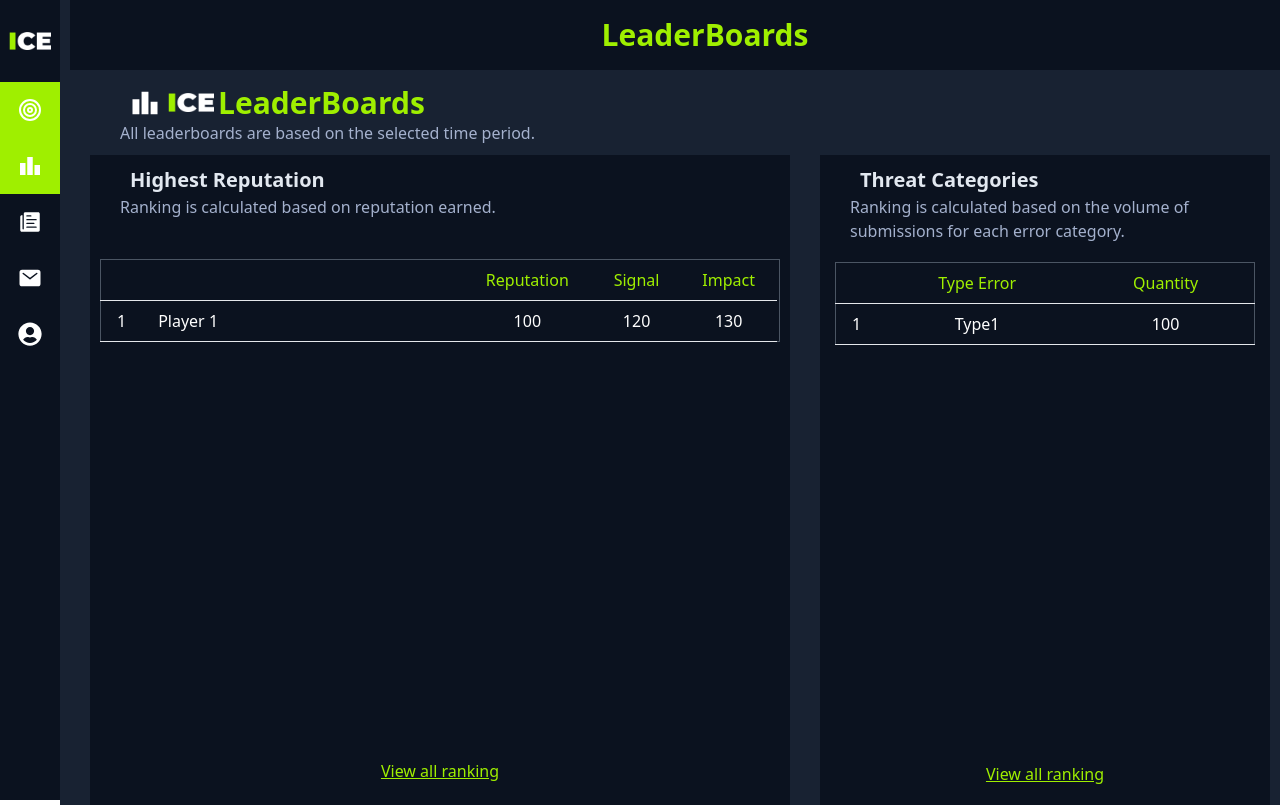
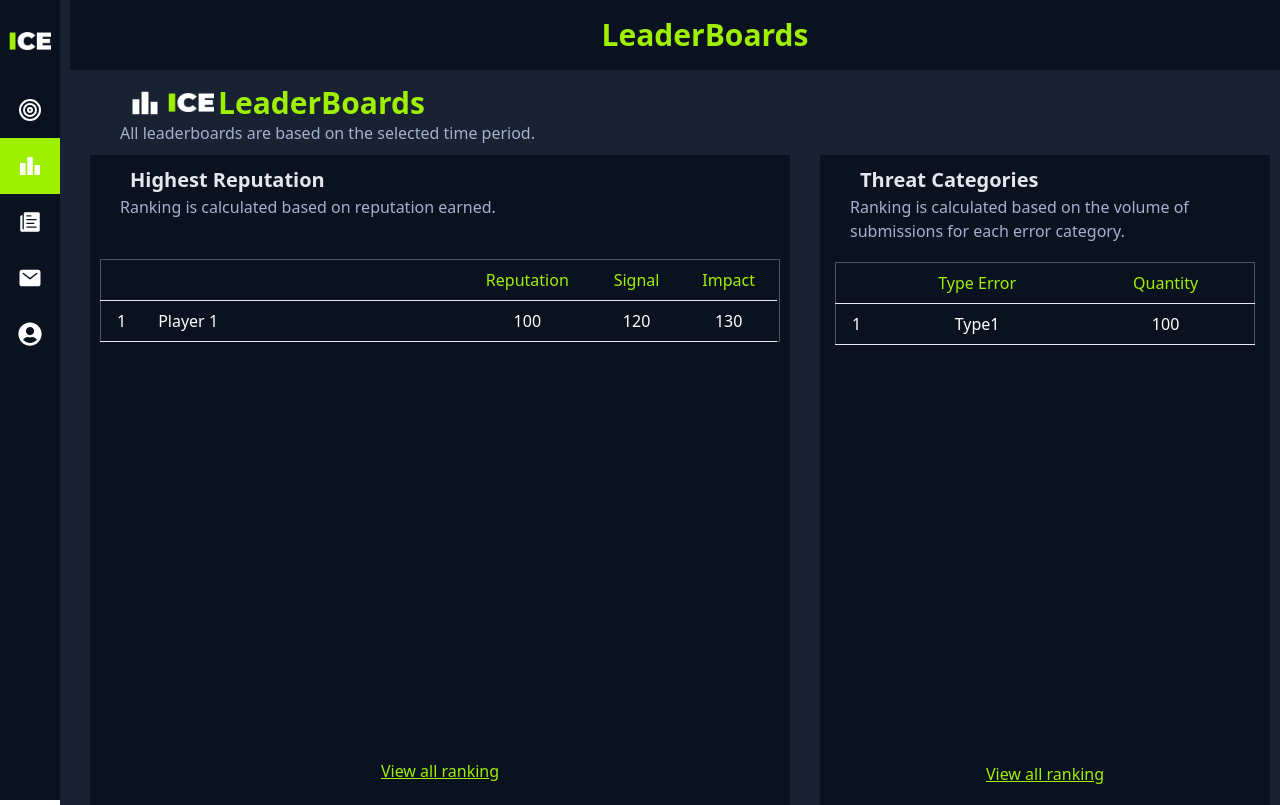
Before and after one commit to dinh-namle/ICE-INT3306-8, a React (Vite) app: page /leaderboard in a window 1280 px wide. Built offline with nearby package versions, Linux system fonts and the light colour scheme.

Commit message:
fix SideBar

```diff
--- a/src/components/SideBar.tsx
+++ b/src/components/SideBar.tsx
@@ -21,7 +21,7 @@ const SideBar: React.FC = () => {
     <div style={sidebarStyle} className="flex flex-col bg-main1-1 h-dvh w-[60px] items-center">
       <img src="/ICE.png" alt="logo_ice" className="h-[18px] object-contain my-8"/>
       <div className="flex flex-col w-full">
-        <Link className={`py-4 ${location.pathname ==="/programs"? "bg-main2-1" : "bg-main1-1"} bg-main2-1 w-full flex flex-col items-center`} to={"/programs"}>
+        <Link className={`py-4 ${location.pathname ==="/programs"? "bg-main2-1" : "bg-main1-1"} bg-main1-1 w-full flex flex-col items-center`} to={"/programs"}>
           <FiTarget className="stroke-white size-6" />
         </Link>
         <Link className={`py-4 ${location.pathname ==="/leaderboard"? "bg-main2-1" : "bg-main1-1"} w-full flex flex-col items-center`} to={"/leaderboard"}>
```
